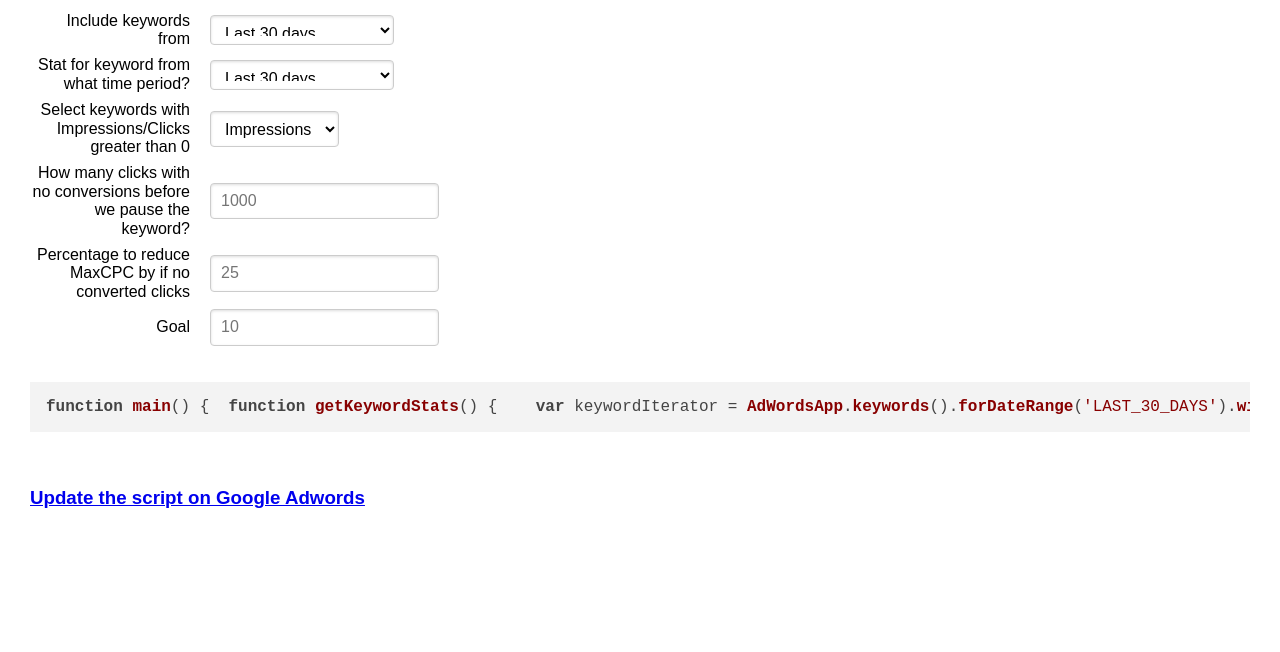
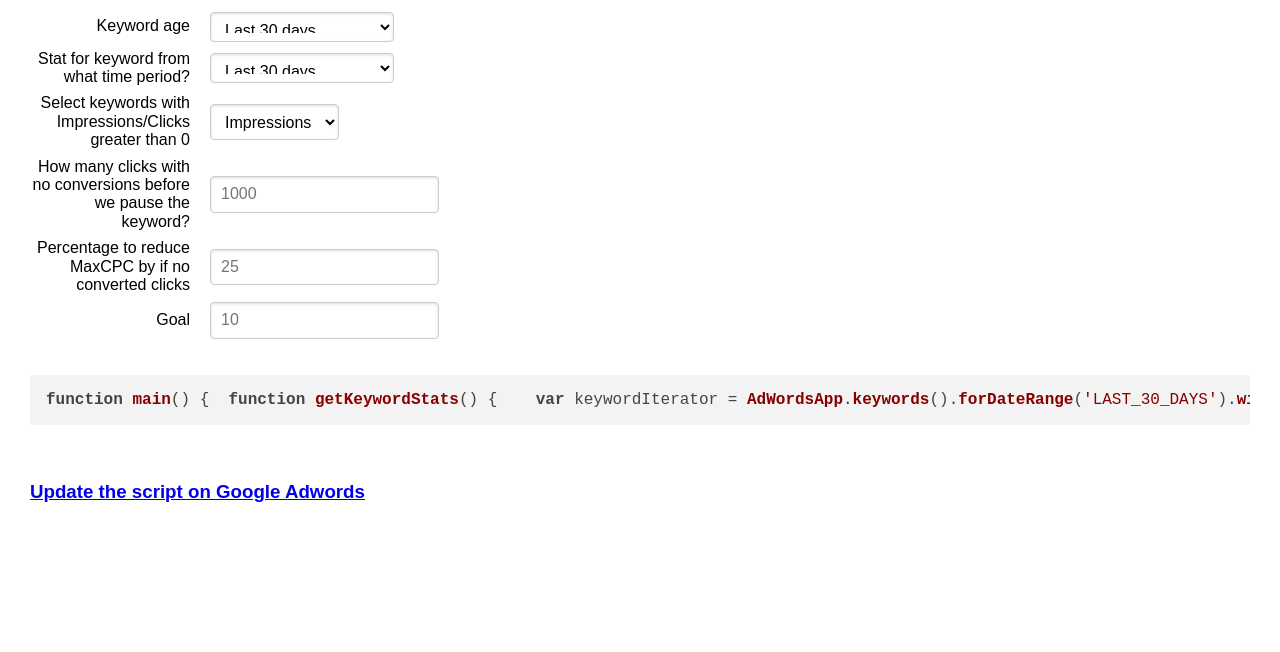
Before and after one commit to WillSen/google-adwords-script-generator, a website: page index.html in a window 1280 px wide. Shown: the part 148-800 px from the top of the page. Drawn offline with nearby package versions, Linux system fonts and the light colour scheme.

Commit message:
(fix) corrects descriptions

```diff
--- a/index.html
+++ b/index.html
@@ -13,7 +13,7 @@
   <form class="pure-form pure-form-aligned">
       <fieldset>
           <div class="pure-control-group">
-              <label for="date">Include keywords from</label>
+              <label for="date">Keyword age</label>
               <select id="keywords-date">
                   <option>Yesterday</option>
                   <option>Last 7 Days</option>
```
